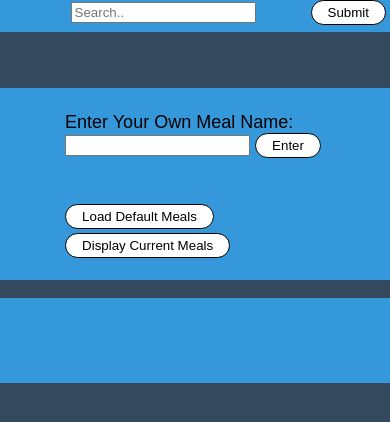
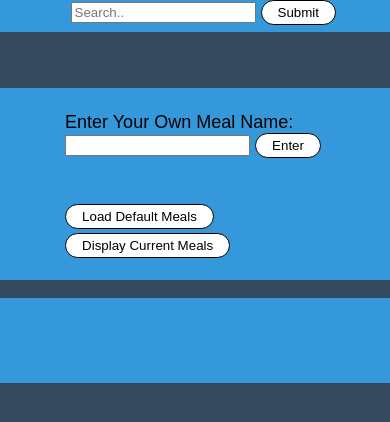
Before and after one commit to RhysonEden/dinner-app, a website: page public/index.html in a window 390 px wide. Drawn offline with nearby package versions, Linux system fonts and the light colour scheme.

Commit message:
Big changes

```diff
--- a/public/style.css
+++ b/public/style.css
@@ -216,6 +216,7 @@ footer {
   /* margin-left: 2px;
   left: -50px; */
   position: relative;
+  left: -50px;
 }
 
 .search-terms{
```
